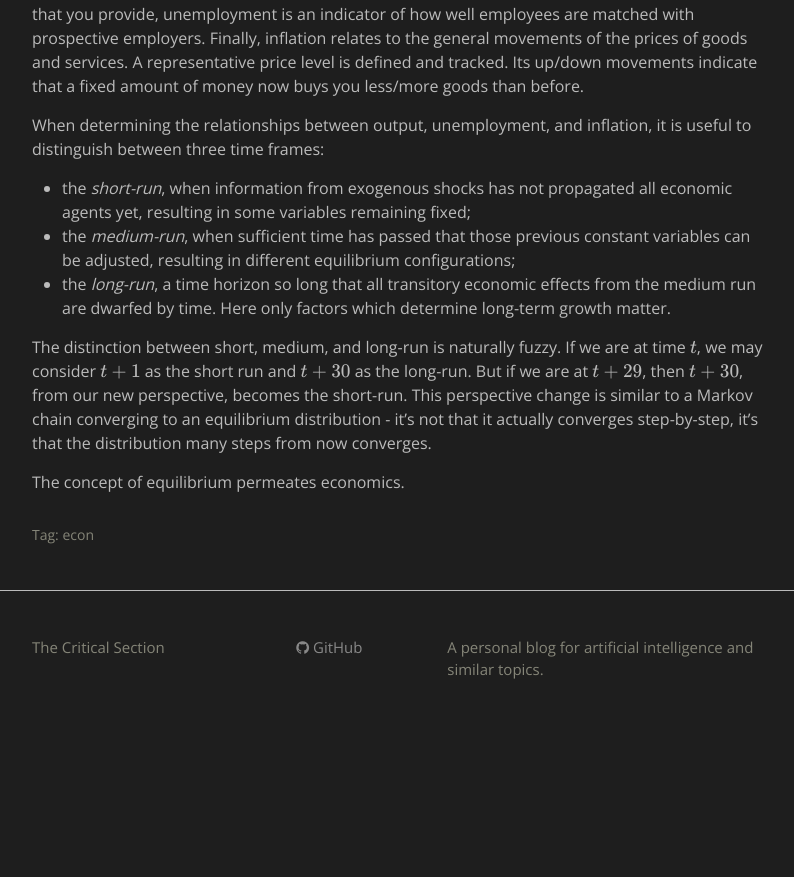
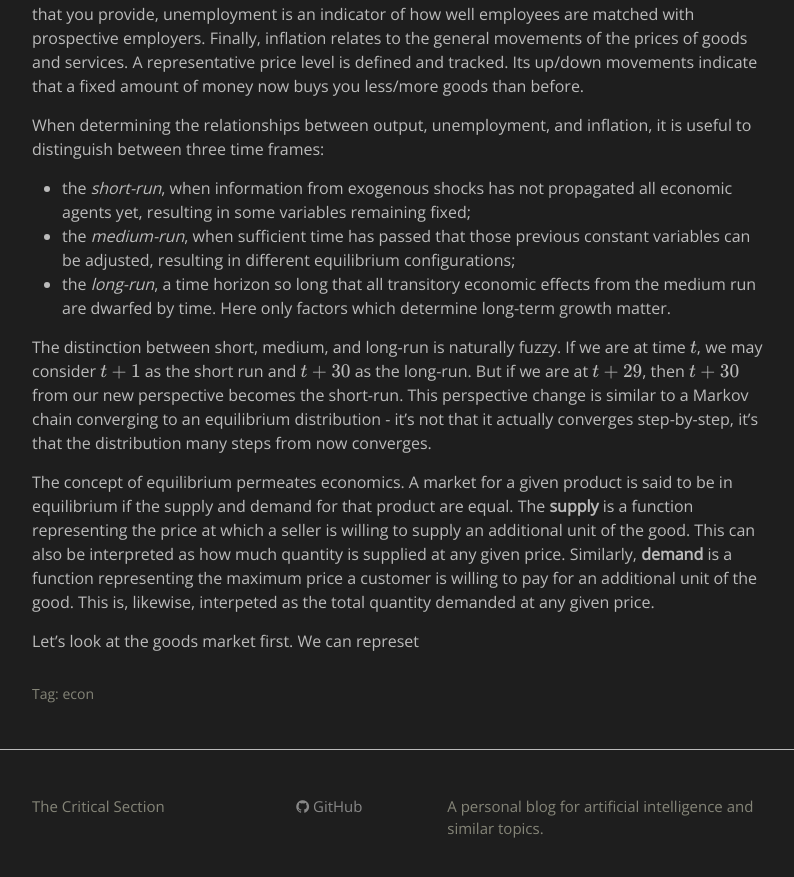
Before and after one commit to aceofgreens/aceofgreens.github.io, a Jekyll site: the page built from _posts/2022-06-15-an_overview_of_how_the_economy_works.md, in a window 1280 px wide and 900 px high, scrolled down 789 px. Shown: the top 877 px of the window, without its empty margins (238-1032 px from the left). Built offline with Jekyll 4.4.1, drawn with Linux system fonts in a browser that asks for light colours; formulas are drawn with MathJax 3; before the commit the page ends 1530 px from its top, so only the background shows below that.

Commit message:
tmp progress

```diff
--- a/_posts/2022-06-15-an_overview_of_how_the_economy_works.md
+++ b/_posts/2022-06-15-an_overview_of_how_the_economy_works.md
@@ -18,9 +18,13 @@ When determining the relationships between output, unemployment, and inflation,
 - the *medium-run*, when sufficient time has passed that those previous constant variables can be adjusted, resulting in different equilibrium configurations;
 - the *long-run*, a time horizon so long that all transitory economic effects from the medium run are dwarfed by time. Here only factors which determine long-term growth matter.
 
-The distinction between short, medium, and long-run is naturally fuzzy. If we are at time $t$, we may consider $t+1$ as the short run and $t+30$ as the long-run. But if we are at $t+29$, then $t+30$, from our new perspective, becomes the short-run. This perspective change is similar to a Markov chain converging to an equilibrium distribution - it's not that it actually converges step-by-step, it's that the distribution many steps from now converges.
+The distinction between short, medium, and long-run is naturally fuzzy. If we are at time $t$, we may consider $t+1$ as the short run and $t+30$ as the long-run. But if we are at $t+29$, then $t+30$ from our new perspective becomes the short-run. This perspective change is similar to a Markov chain converging to an equilibrium distribution - it's not that it actually converges step-by-step, it's that the distribution many steps from now converges.
 
-The concept of equilibrium permeates economics.
+The concept of equilibrium permeates economics. A market for a given product is said to be in equilibrium if the supply and demand for that product are equal. The **supply** is a function representing the price at which a seller is willing to supply an additional unit of the good. This can also be interpreted as how much quantity is supplied at any given price. Similarly, **demand** is a function representing the maximum price a customer is willing to pay for an additional unit of the good. This is, likewise, interpeted as the total quantity demanded at any given price.
+
+Let's look at the goods market first. We can represet
+
+
 
 
 
```
